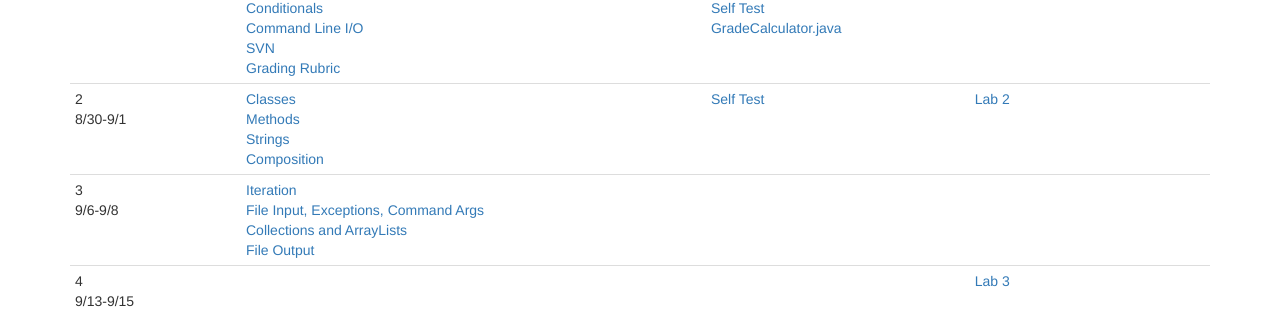
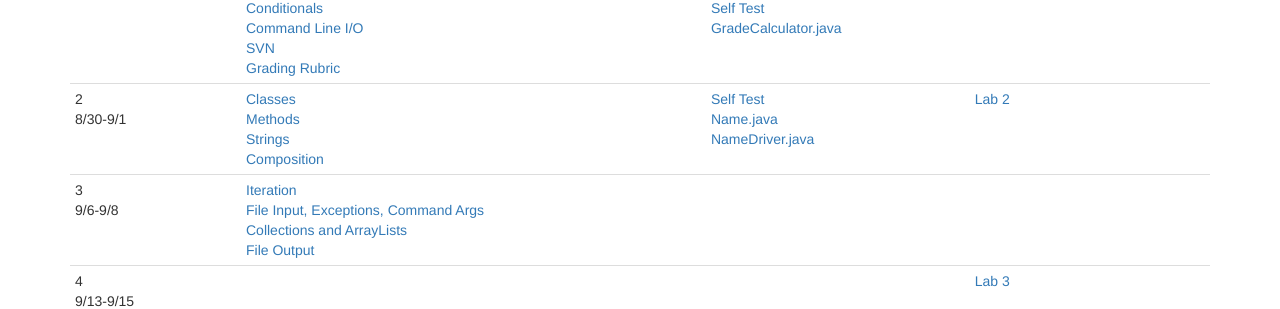
Before and after one commit to CS112-F16/cs112-f16.github.io, a Jekyll site: the page built from schedule.html, in a window 1280 px wide and 1266 px high. Shown: the part 298-607 px from the top of the window. Built offline with Jekyll 4.4.1, drawn with Linux system fonts in a browser that asks for light colours.

Commit message:
add name example

```diff
--- a/schedule.html
+++ b/schedule.html
@@ -46,6 +46,8 @@ title: Schedule
       </td>
       <td>
       <a href="https://github.com/CS112-F16/code/blob/master/ClassExamplesWeek2/self-test.md">Self Test</a><br/>
+      <a href="https://github.com/CS112-F16/code/blob/master/ClassExamplesWeek2/Name.java">Name.java</a><br/>
+      <a href="https://github.com/CS112-F16/code/blob/master/ClassExamplesWeek2/NameDriver.java">NameDriver.java</a><br/>
       </td>
       <td><a href="https://github.com/CS112-F16/labs/blob/master/lab2.md">Lab 2</a></td>
     </tr>
```
